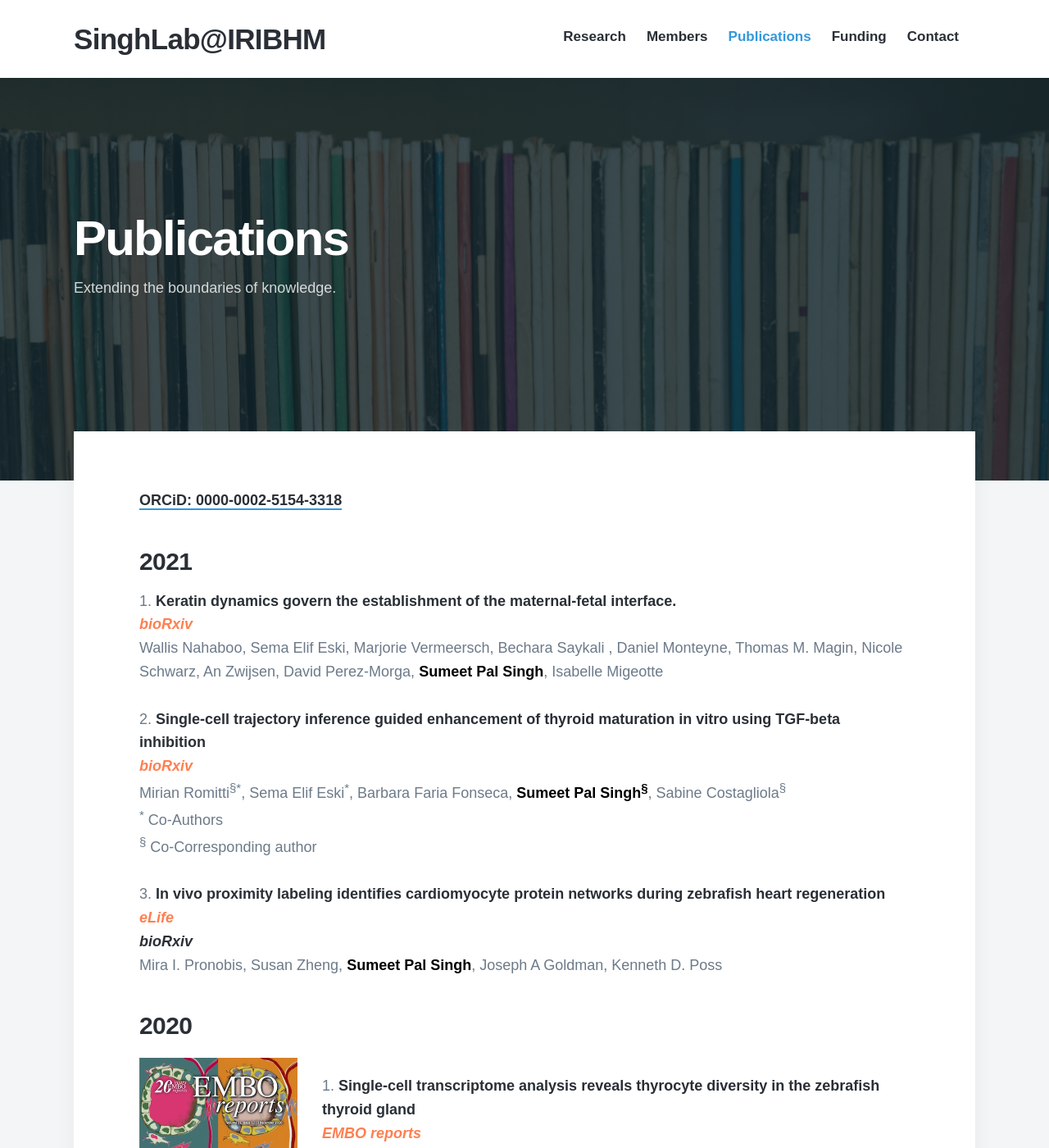
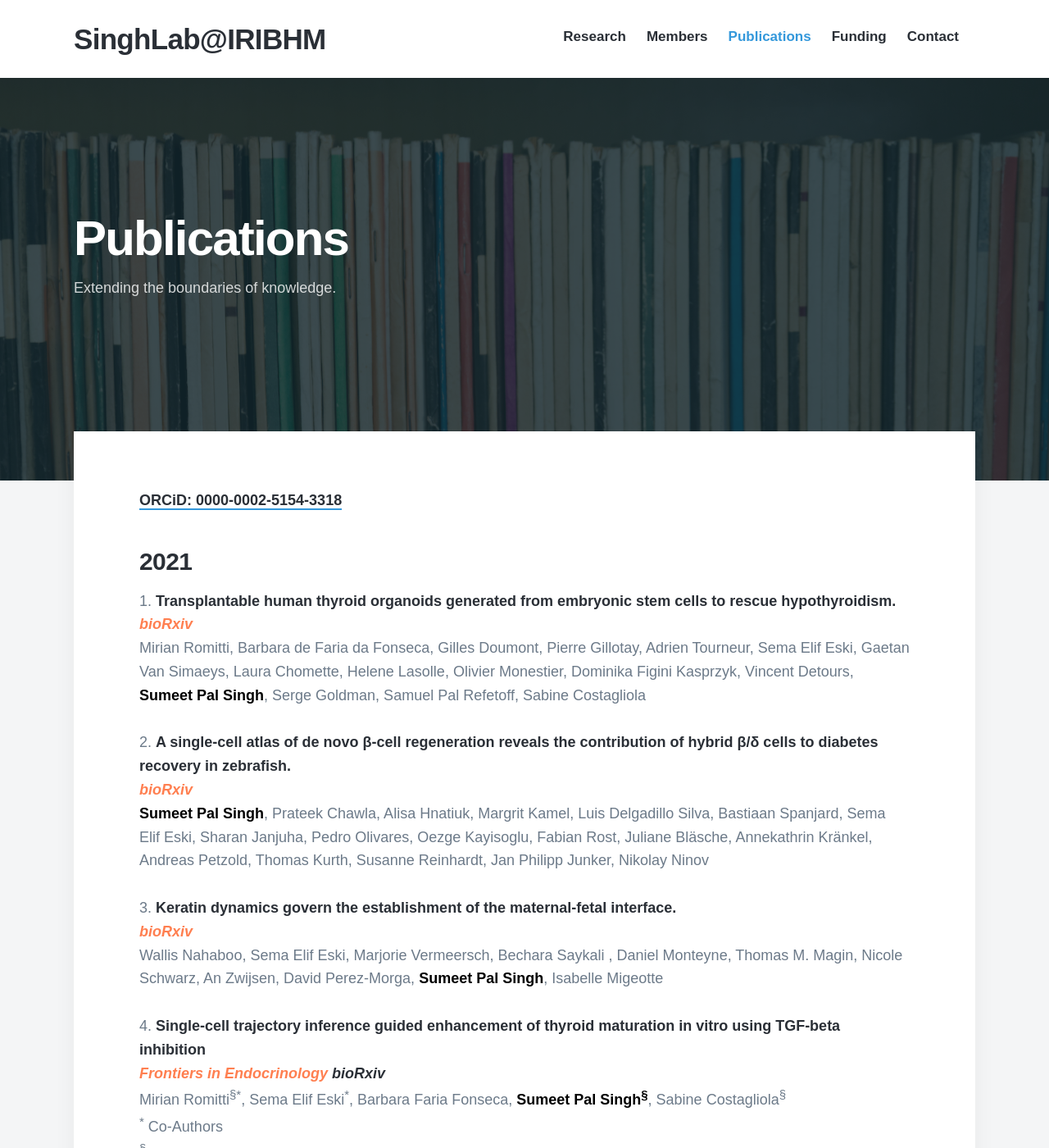
Before and after one commit to sumeetpalsingh/sumeetpalsingh.github.io, a Jekyll site: the page built from _pages/publications.md, in a window 1280 px wide and 1400 px high. Shown: the whole window at 82% size. Built offline with Jekyll 4.4.1, drawn with Linux system fonts in a browser that asks for light colours; nearby versions of some CDN libraries; some web fonts are replaced.

Commit message:
Update publications.md

```diff
--- a/_pages/publications.md
+++ b/_pages/publications.md
@@ -9,12 +9,21 @@ featured_image: /images/demo/publications.jpg
 
 ### 2021
 
+1. [Transplantable human thyroid organoids generated from embryonic stem cells to rescue hypothyroidism.
+  <span style="color:coral">*bioRxiv*</span>](https://www.biorxiv.org/content/10.1101/2021.12.01.470729v1)
+  Mirian Romitti, Barbara de Faria da Fonseca, Gilles Doumont, Pierre Gillotay, Adrien Tourneur, Sema Elif Eski, Gaetan Van Simaeys, Laura Chomette, Helene Lasolle, Olivier Monestier, Dominika Figini Kasprzyk, Vincent Detours, <span style="color:black">**Sumeet Pal Singh**</span>, Serge Goldman,  Samuel Pal Refetoff, Sabine Costagliola
+  <br/>
+1. [A single-cell atlas of de novo β-cell regeneration reveals the contribution of hybrid β/δ cells to diabetes recovery in zebrafish.
+  <span style="color:coral">*bioRxiv*</span>](https://www.biorxiv.org/content/10.1101/2021.06.24.449704v1)
+  <span style="color:black">**Sumeet Pal Singh**</span>, Prateek Chawla, Alisa Hnatiuk, Margrit Kamel, Luis Delgadillo Silva, Bastiaan Spanjard, Sema Elif Eski, Sharan Janjuha, Pedro Olivares, Oezge Kayisoglu, Fabian Rost, Juliane Bläsche, Annekathrin Kränkel, Andreas Petzold, Thomas Kurth, Susanne Reinhardt, Jan Philipp Junker, Nikolay Ninov
+  <br/>
 1. [Keratin dynamics govern the establishment of the maternal-fetal interface.
   <span style="color:coral">*bioRxiv*</span>](https://www.biorxiv.org/content/10.1101/2021.04.07.438772v1)
   Wallis Nahaboo, Sema Elif Eski, Marjorie Vermeersch, Bechara Saykali , Daniel Monteyne, Thomas M. Magin, Nicole Schwarz, An Zwijsen, David Perez-Morga, <span style="color:black">**Sumeet Pal Singh**</span>, Isabelle Migeotte
   <br/>
 1. [Single-cell trajectory inference guided enhancement of thyroid maturation in vitro using TGF-beta inhibition
-  <span style="color:coral">*bioRxiv*</span>](https://doi.org/10.1101/2021.01.18.427103)
+  <span style="color:coral">*Frontiers in Endocrinology*</span>](https://doi.org/10.3389/fendo.2021.657195)
+  [*bioRxiv*](https://doi.org/10.1101/2021.01.18.427103)
   Mirian Romitti<sup>§</sup><sup>*</sup>, Sema Elif Eski<sup>*</sup>, Barbara Faria Fonseca, <span style="color:black">**Sumeet Pal Singh<sup>§</sup>**</span>, Sabine Costagliola<sup>§</sup>
   <sup>*</sup> Co-Authors
   <sup>§</sup> Co-Corresponding author
```
